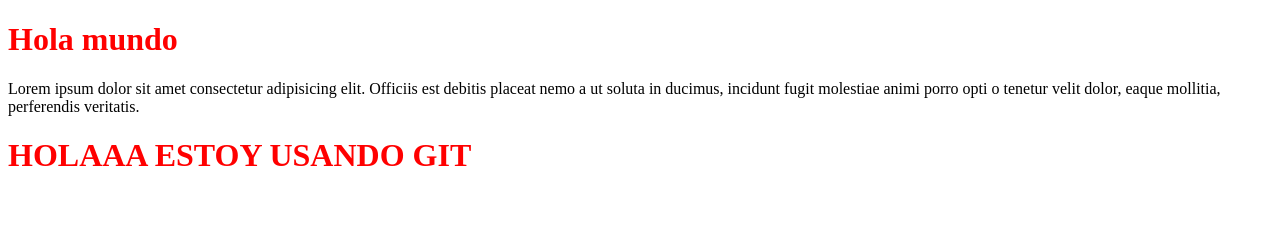
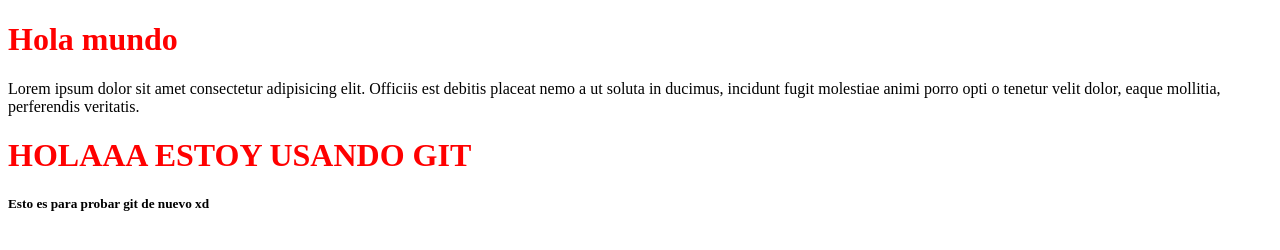
Before and after one commit to diego199D/hola, a plain HTML site: page index.html in a window 1280 px wide. Drawn offline with Linux system fonts and the light colour scheme.

Commit message:
poniendo un h5

```diff
--- a/index.html
+++ b/index.html
@@ -13,5 +13,7 @@
         ut soluta in ducimus, incidunt fugit molestiae animi porro opti
         o tenetur velit dolor, eaque mollitia, perferendis veritatis.</p>
     <h1>HOLAAA ESTOY USANDO GIT</h1>
+    <h5>Esto es para probar git de nuevo xd</h5>
+
 </body>
 </html>
```
